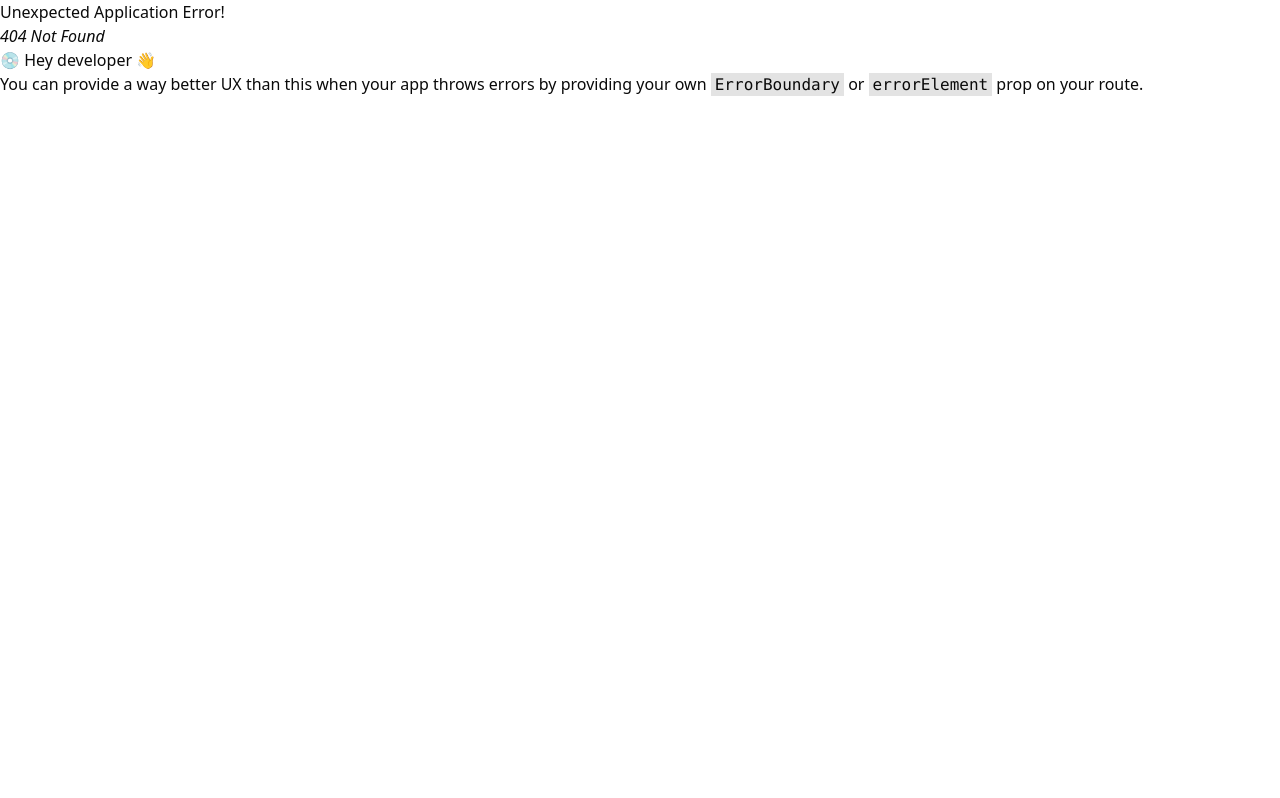
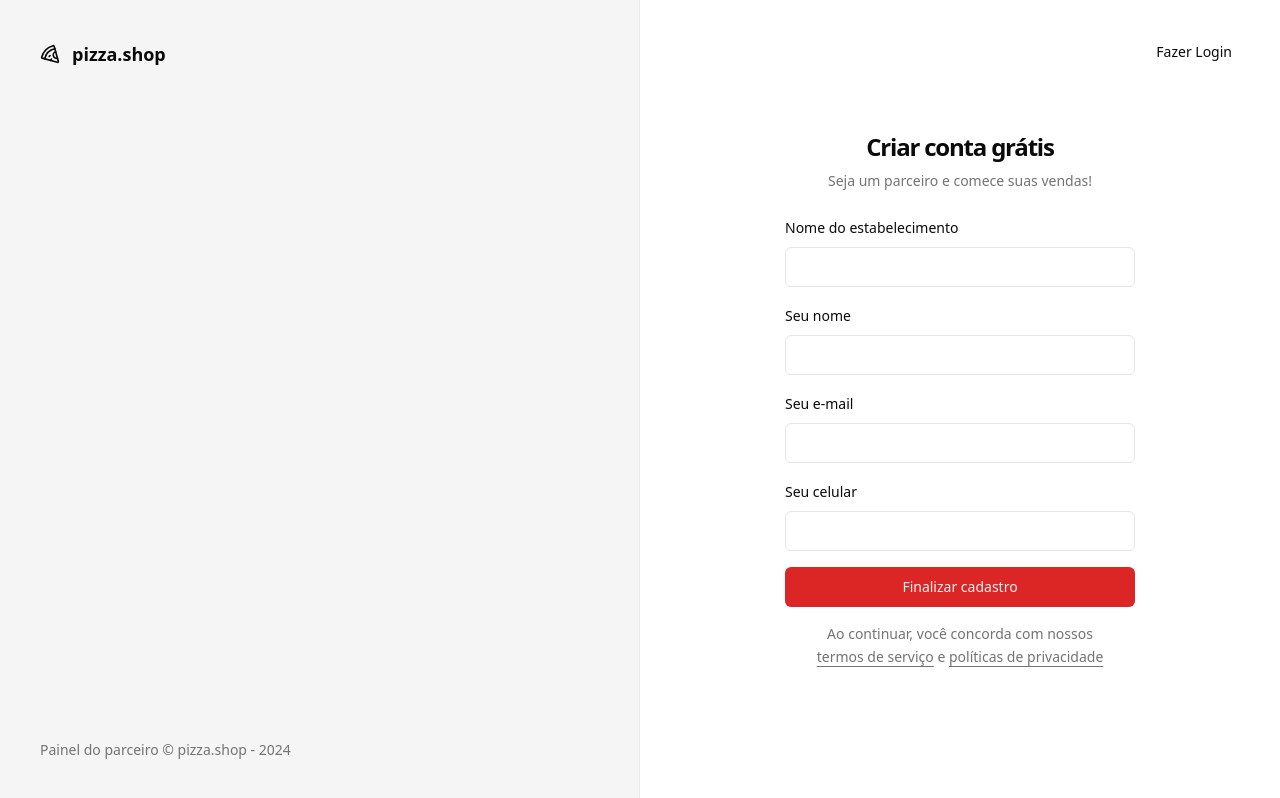
Before and after one commit to juliofreitasbm/04-PIZZASHOP-WEB, a React (Vite) app: page /sign-up in a window 1280 px wide. Before the commit this address had no page. Built offline with nearby package versions, Linux system fonts and the light colour scheme.

Commit message:
Aula Página: Cadastro de restaurante

```diff
--- a/package.json
+++ b/package.json
@@ -10,6 +10,7 @@
     "preview": "vite preview"
   },
   "dependencies": {
+    "@hookform/resolvers": "^3.9.0",
     "@radix-ui/react-label": "^2.1.0",
     "@radix-ui/react-slot": "^1.1.0",
     "class-variance-authority": "^0.7.0",
@@ -20,10 +21,13 @@
     "react": "^18.3.1",
     "react-dom": "^18.3.1",
     "react-helmet-async": "^2.0.5",
+    "react-hook-form": "^7.53.0",
     "react-router-dom": "^6.27.0",
+    "sonner": "^1.5.0",
     "sort-by": "^1.2.0",
     "tailwind-merge": "^2.5.4",
-    "tailwindcss-animate": "^1.0.7"
+    "tailwindcss-animate": "^1.0.7",
+    "zod": "^3.23.8"
   },
   "devDependencies": {
     "@types/node": "^22.7.5",
--- a/src/App.tsx
+++ b/src/App.tsx
@@ -2,6 +2,7 @@
 
 import { Helmet, HelmetProvider } from 'react-helmet-async'
 import { RouterProvider } from 'react-router-dom'
+import { Toaster } from 'sonner'
 
 import { router } from './routes'
 
@@ -9,6 +10,7 @@
   return (
     <HelmetProvider>
       <Helmet titleTemplate="%s | pizza.shop" />
+      <Toaster richColors />
       <RouterProvider router={router} />
     </HelmetProvider>
   )
--- a/src/pages/_layouts/auth.tsx
+++ b/src/pages/_layouts/auth.tsx
@@ -15,7 +15,7 @@
         </footer>
       </div>
 
-      <div className="flex flex-col items-center justify-center">
+      <div className="flex flex-col items-center justify-center relative">
         <Outlet />
       </div>
     </div>
--- a/src/pages/auth/sign-in.tsx
+++ b/src/pages/auth/sign-in.tsx
@@ -1,13 +1,51 @@
+import { Helmet } from 'react-helmet-async'
+import { useForm } from 'react-hook-form'
+import { Link } from 'react-router-dom'
+import { toast } from 'sonner'
+import { z } from 'zod'
+
 import { Button } from '@/components/ui/button'
 import { Input } from '@/components/ui/input'
 import { Label } from '@/components/ui/label'
-import { Helmet } from 'react-helmet-async'
+
+const signInForm = z.object({
+  email: z.string().email(),
+})
+
+type SignInForm = z.infer<typeof signInForm>
 
 export function SignIn() {
+  const {
+    register,
+    handleSubmit,
+    formState: { isSubmitting },
+  } = useForm<SignInForm>()
+
+  async function handleSignIn(data: SignInForm) {
+    try {
+      console.log(data)
+
+      await new Promise((resolve) => setTimeout(resolve, 2000))
+
+      toast.success('Enviamos um link de autenticação para seu e-mail', {
+        action: {
+          label: 'Reenviar e-mail',
+          onClick: () => handleSignIn(data),
+        },
+      })
+    } catch {
+      toast.error('Credenciais inválidas')
+    }
+  }
+
   return (
     <>
       <Helmet title="Login" />
       <div className="p-8">
+        <Button variant="ghost" asChild className="absolute right-8 top-8">
+          <Link to={'/sign-up'}>Novo estabelecimento</Link>
+        </Button>
+
         <div className="w-[350px] flex flex-col justify-center gap-6">
           <div className="flex flex-col gap-2 text-center">
             <h1 className="text-2xl font-semibold tracking-tighter">
@@ -17,12 +55,14 @@
               Acompanhe suas vendas pelo painel do parceiro
             </p>
           </div>
-          <form className="space-y-4">
+          <form onSubmit={handleSubmit(handleSignIn)} className="space-y-4">
             <div className="space-y-2">
               <Label htmlFor="email">Seu e-mail</Label>
-              <Input id="email" type="email" />
+              <Input id="email" type="email" {...register('email')} />
             </div>
-            <Button className="w-full">Acessar painel</Button>
+            <Button disabled={isSubmitting} className="w-full">
+              Acessar painel
+            </Button>
           </form>
         </div>
       </div>
--- /dev/null
+++ b/src/pages/auth/sign-up.tsx
@@ -0,0 +1,109 @@
+import { Helmet } from 'react-helmet-async'
+import { useForm } from 'react-hook-form'
+import { Link, useNavigate } from 'react-router-dom'
+import { toast } from 'sonner'
+import { z } from 'zod'
+
+import { Button } from '@/components/ui/button'
+import { Input } from '@/components/ui/input'
+import { Label } from '@/components/ui/label'
+
+const signUpForm = z.object({
+  restaurantName: z.string(),
+  managerName: z.string(),
+  phone: z.string(),
+  email: z.string().email(),
+})
+
+type SignUpForm = z.infer<typeof signUpForm>
+
+export function SignUp() {
+  const navigate = useNavigate()
+
+  const {
+    register,
+    handleSubmit,
+    formState: { isSubmitting },
+  } = useForm<SignUpForm>()
+
+  async function handleSignUp(data: SignUpForm) {
+    try {
+      console.log(data)
+
+      await new Promise((resolve) => setTimeout(resolve, 2000))
+
+      toast.success('Restaurante cadastrado com sucesso!', {
+        action: {
+          label: 'Login',
+          onClick: () => navigate('/sign-in'),
+        },
+      })
+    } catch {
+      toast.error('Erro ao cadastrar restaurante.')
+    }
+  }
+
+  return (
+    <>
+      <Helmet title="Cadastro" />
+      <div className="p-8">
+        <Button variant="ghost" asChild className="absolute right-8 top-8">
+          <Link to={'/sign-in'}>Fazer Login</Link>
+        </Button>
+        <div className="w-[350px] flex flex-col justify-center gap-6">
+          <div className="flex flex-col gap-2 text-center">
+            <h1 className="text-2xl font-semibold tracking-tighter">
+              Criar conta grátis
+            </h1>
+            <p className="text-sm text-muted-foreground">
+              Seja um parceiro e comece suas vendas!
+            </p>
+          </div>
+          <form onSubmit={handleSubmit(handleSignUp)} className="space-y-4">
+            <div className="space-y-2">
+              <Label htmlFor="restaurantName">Nome do estabelecimento</Label>
+              <Input
+                id="restaurantName"
+                type="text"
+                {...register('restaurantName')}
+              />
+            </div>
+
+            <div className="space-y-2">
+              <Label htmlFor="managerName">Seu nome</Label>
+              <Input
+                id="managerName"
+                type="text"
+                {...register('managerName')}
+              />
+            </div>
+
+            <div className="space-y-2">
+              <Label htmlFor="email">Seu e-mail</Label>
+              <Input id="email" type="email" {...register('email')} />
+            </div>
+
+            <div className="space-y-2">
+              <Label htmlFor="phone">Seu celular</Label>
+              <Input id="phone" type="tel" {...register('phone')} />
+            </div>
+            <Button disabled={isSubmitting} className="w-full">
+              Finalizar cadastro
+            </Button>
+
+            <p className="px-6 text-center text-sm leading-relaxed text-muted-foreground">
+              Ao continuar, você concorda com nossos{' '}
+              <a href="" className="underline underline-offset-4">
+                termos de serviço
+              </a>{' '}
+              e{' '}
+              <a href="" className="underline underline-offset-4">
+                políticas de privacidade
+              </a>
+            </p>
+          </form>
+        </div>
+      </div>
+    </>
+  )
+}
```
Also changed, not shown: src/routes.tsx (+8 -3 lines), .eslintrc.json, 2 other files (tests, documents, lock files or other folders).
